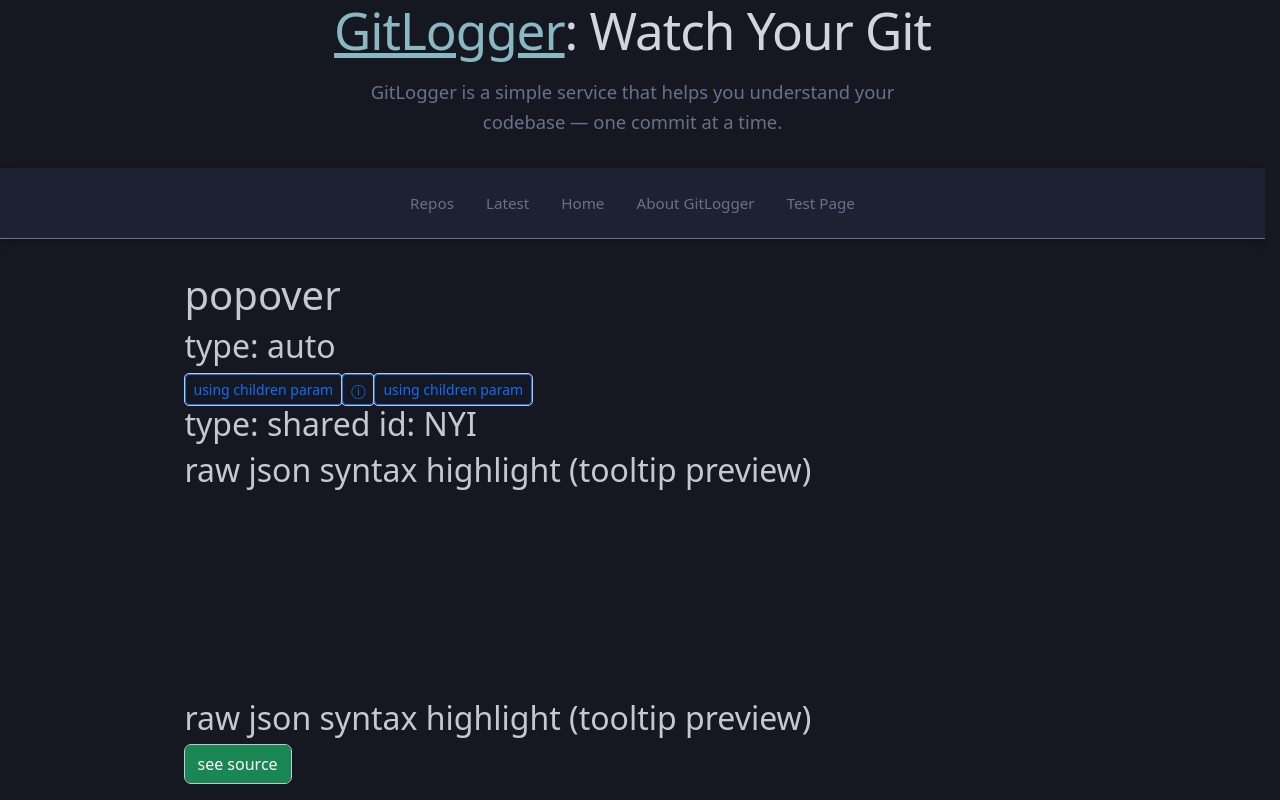
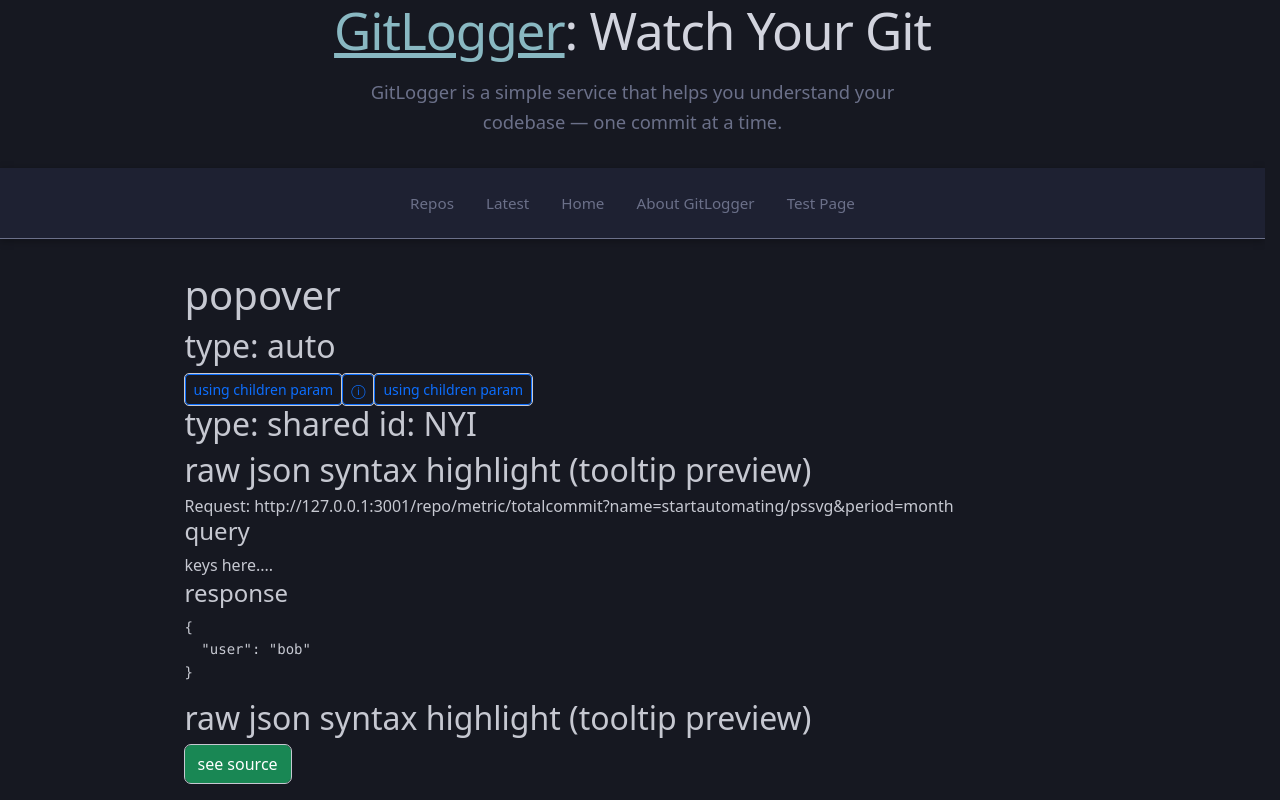
Before and after one commit to GitLogging/GitLogger-Docker, a Next.js app in the folder app-front/: page /testing/atom/popover in a window 1280 px wide. Built offline with nearby package versions, Linux system fonts and the light colour scheme.

Commit message:
remove animation that requires toggling classes to hide

```diff
--- a/app-front/app/testing/atom/popover/page.tsx
+++ b/app-front/app/testing/atom/popover/page.tsx
@@ -66,7 +66,7 @@ export function ShowResponseDetailsSummary({
 
     return (
         <>
-            <section className="popover-tooltip--show-json fade">
+            <section className="popover-tooltip--show-json">
 
                 <h3 className="popover-header">Request: {RequestUrl}</h3>
                 <div className="popover-body">
--- a/app-front/app/testing/atom/popover/popover-test-page.css
+++ b/app-front/app/testing/atom/popover/popover-test-page.css
@@ -35,7 +35,7 @@ article#popover-test {
     margin: auto;
 }
 
-fade {
+/* fade {
     transition: opacity .15s linear
 }
 
@@ -47,4 +47,4 @@ fade {
 
 .fade:not(.show) {
     opacity: 0
-}
+} */
```
